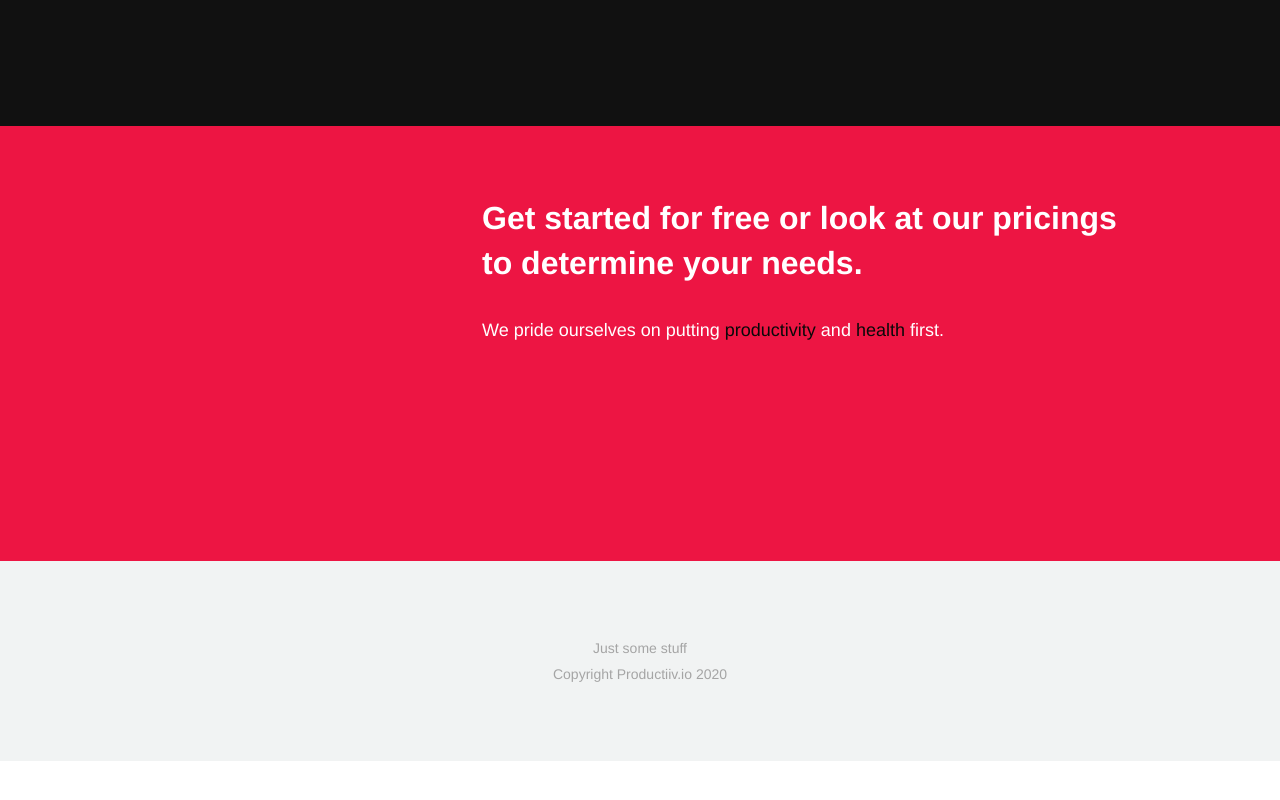
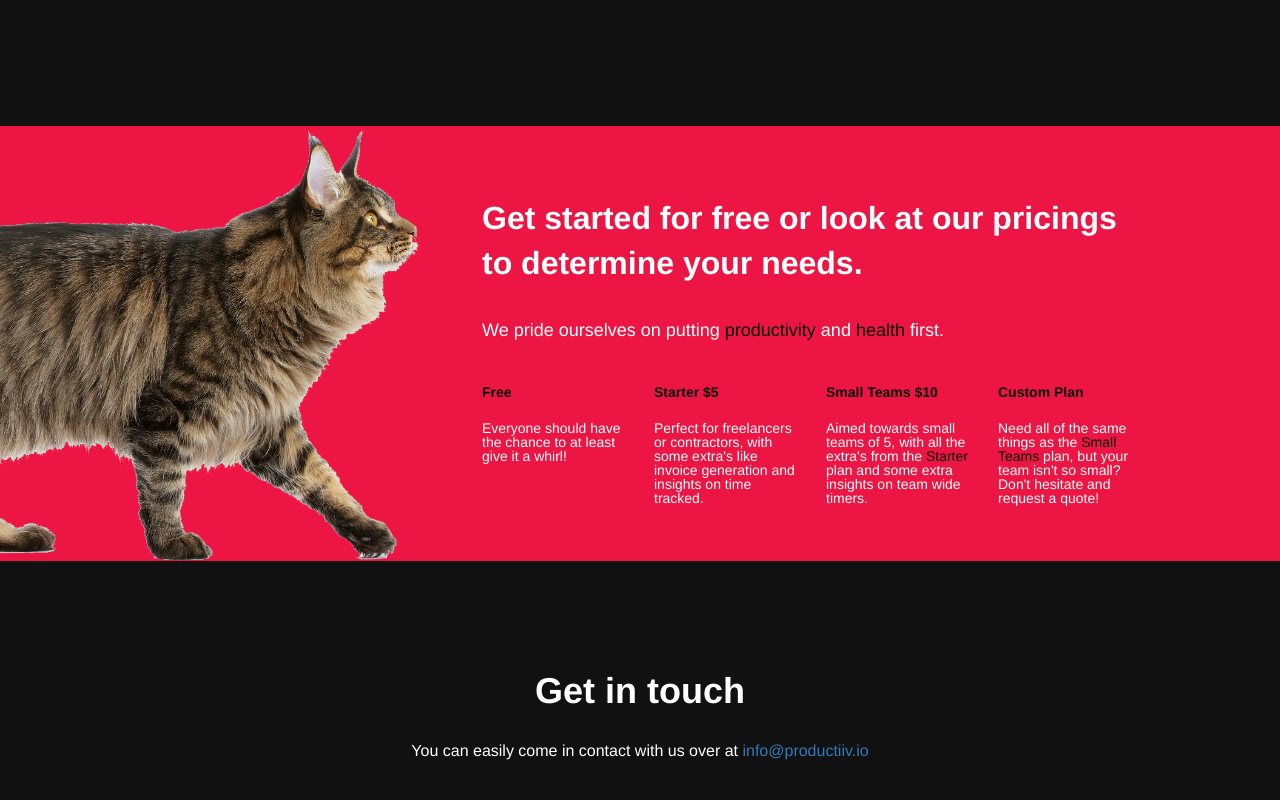
Before and after one commit to Mikkelzu/productiiv.client, a React (Create React App) app: page / in a window 1280 px wide. Shown: the part 1520-2320 px from the top of the page. Before the commit the page ends 2281 px from the top, so only its background shows below. Built offline with nearby package versions, Linux system fonts and the light colour scheme.

Commit message:
added last section to home page.

```diff
--- a/src/App.css
+++ b/src/App.css
@@ -1348,6 +1348,12 @@ a:active, a:focus {
   transition: 0.2s ease;
 }
 
+
+.details {
+  line-height: 1 !important;
+  font-size: 14px !important;
+}
+
 .hero-title::after {
   content: '';
   display: block;
@@ -1770,6 +1776,8 @@ a:active, a:focus {
 }
 
 .enterprise-wrapper {
+  background-image: url(/cat-bg.png);
+  background-repeat: no-repeat;
   background-color: #ed1543;
   background-size: contain;
   height: 435px;
@@ -1903,7 +1911,7 @@ a:active, a:focus {
 
 @media (max-width: 1300px) {
   .enterprise-wrapper {
-      background-position:-650px bottom
+      background-position:-450px bottom
   }
 
   .enterprise-column {
--- a/src/pages/home/home.js
+++ b/src/pages/home/home.js
@@ -49,7 +49,41 @@ export default class Home extends React.Component {
                         <div className="enterprise-column">
                             <h2> Get started for free or look at our pricings to determine your needs. </h2>
                             <p> We pride ourselves on putting <span className="highlighted-text-secondary">productivity</span> and <span className="highlighted-text-secondary">health</span> first. </p>
+                            <div className="row">
+                                <div className="col-md-3">
+                                    <h4 className="highlighted-text-secondary">Free</h4>
+                                    <p className="details">
+                                        Everyone should have the chance to at least give it a whirl!
+                                    </p>
+                                </div>
+                                <div className="col-md-3">
+                                    <h4 className="highlighted-text-secondary">Starter $5</h4>
+                                    <p className="details">
+                                        Perfect for freelancers or contractors, with some extra's like invoice generation and insights on time tracked.
+                                    </p>
+                                </div>
+                                <div className="col-md-3">
+                                    <h4 className="highlighted-text-secondary">Small Teams $10</h4>
+                                    <p className="details">
+                                        Aimed towards small teams of 5, with all the extra's from the <span className="highlighted-text-secondary">Starter</span> plan and some extra insights on team wide timers.
+                                    </p>
+                                </div>
+                                <div className="col-md-3">
+                                    <h4 className="highlighted-text-secondary">Custom Plan</h4>
+                                    <p className="details">
+                                        Need all of the same things as the <span className="highlighted-text-secondary">Small Teams</span> plan, but your team isn't so small? Don't hesitate and request a quote!
+                                    </p>
+                                </div>
+                            </div>
                         </div>
+                    </div>
+                </div>
+                <div className="live-wrapper">
+                    <div className="container">
+                        <h4>Get in touch</h4>
+                        <p>
+                            You can easily come in contact with us over at <a href="mailto:info@productiiv.io">info@productiiv.io</a>
+                        </p>
                     </div>
                 </div>
 
```
